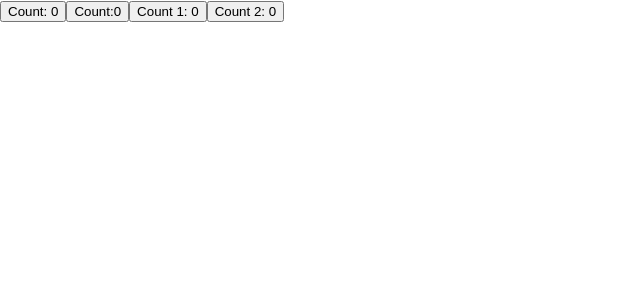
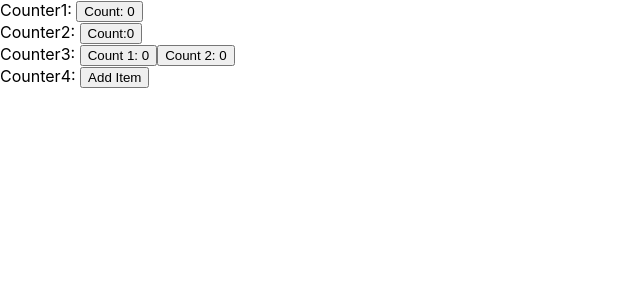
Before and after one commit to sumeetpatond/React-Hooks, a React (Create React App) app: page / in a window 1280 px wide. Shown: the top 300 px of the page, without its empty margins (0-640 px from the left). Built offline with nearby package versions, Linux system fonts and the light colour scheme.

Commit message:
useState with Array

```diff
--- a/src/App.js
+++ b/src/App.js
@@ -2,6 +2,7 @@ import "./App.css";
 import Counter from "./components/Counter";
 import Counter2 from "./components/Counter2";
 import Counter3 from "./components/Counter3";
+import Counter4 from "./components/Counter4";
 
 /**
  * App Component at root level.
@@ -10,9 +11,10 @@ import Counter3 from "./components/Counter3";
 function App() {
   return (
     <div>
-      <Counter />
-      <Counter2 />
-      <Counter3 />
+      Counter1: <Counter /> <br />
+      Counter2: <Counter2 /> <br />
+      Counter3: <Counter3 /> <br />
+      Counter4: <Counter4 /> <br />
     </div>
   );
 }
--- /dev/null
+++ b/src/components/Counter4.jsx
@@ -0,0 +1,29 @@
+import { useState } from "react";
+/**
+ * Counter using useState hook with array as state
+ * @return {JSXElement} JSX Element
+ */
+const Counter4 = function () {
+  const [counters, setCounters] = useState([]);
+  return (
+    <>
+      <button
+        onClick={() =>
+          setCounters([
+            ...counters,
+            { key: counters.length, value: Math.ceil(Math.random() * 10) },
+          ])
+        }
+      >
+        Add Item
+      </button>
+      <ul>
+        {counters.map((item) => (
+          <li key={item.key}>{item.value}</li>
+        ))}
+      </ul>
+    </>
+  );
+};
+
+export default Counter4;
```
